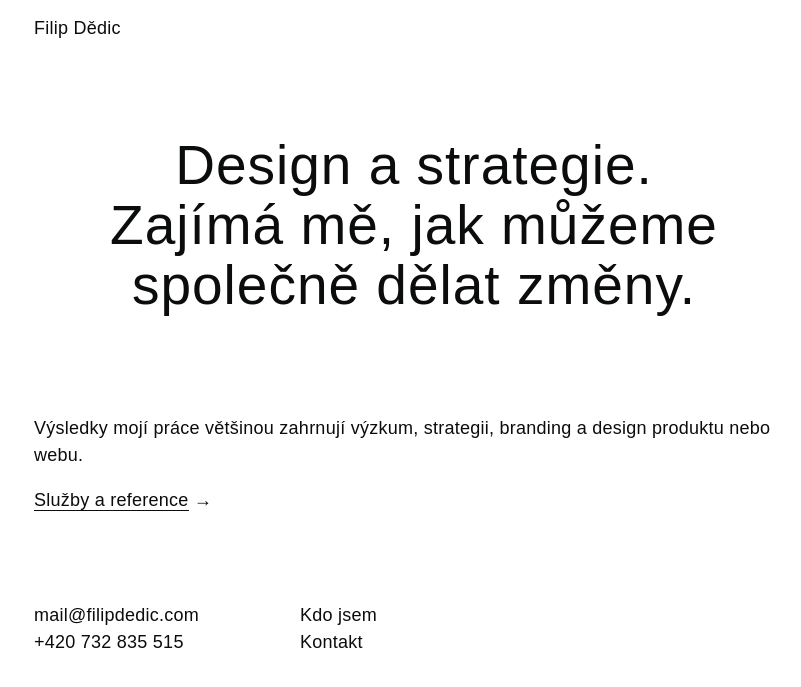
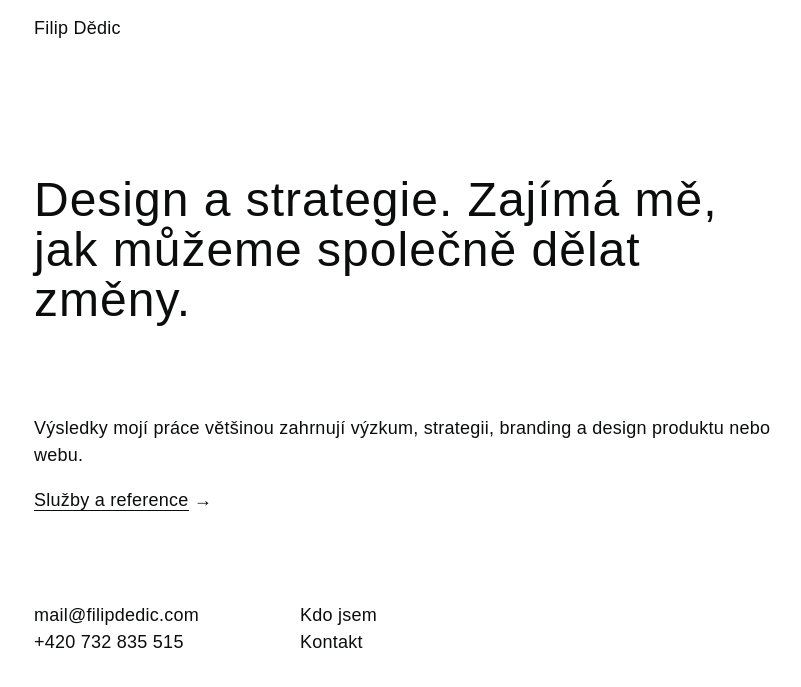
Before and after one commit to fdedic/fdedic.github.io, a Jekyll site: the page built from index.md, in a window 1280 px wide. Shown: the top 687 px of the page, without its empty margins (226-1027 px from the left). Built offline with Jekyll 4.4.1, drawn with Linux system fonts in a browser that asks for light colours; nearby versions of some CDN libraries; some web fonts are replaced.

Commit message:
Update index.md

```diff
--- a/index.md
+++ b/index.md
@@ -3,7 +3,7 @@ layout: default
 title: Filip Dědic
 ---
 #  Design a strategie. Zajímá&nbsp;mě, jak můžeme společně dělat změny.
-{: .strapline}
+
 ***
 Výsledky mojí práce většinou zahrnují výzkum, strategii, branding a&nbsp;design produktu nebo webu.
 
```
